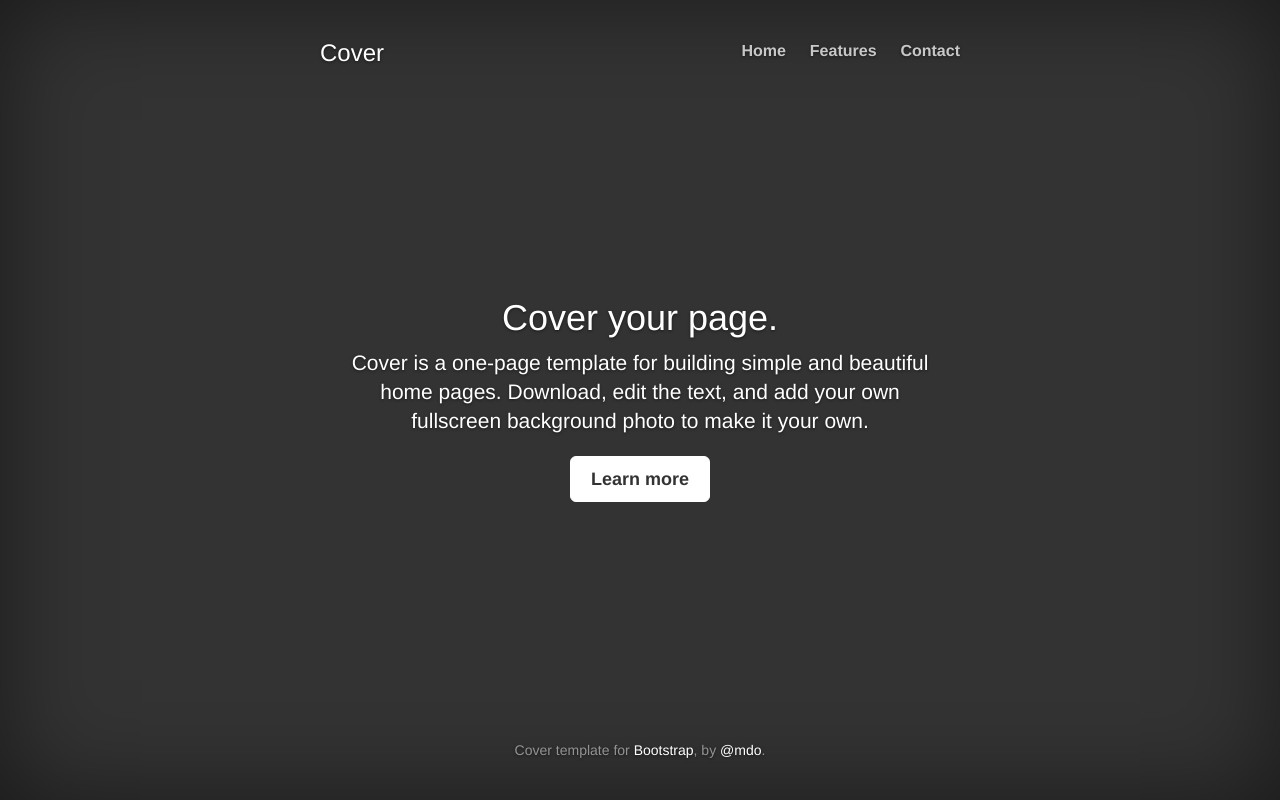
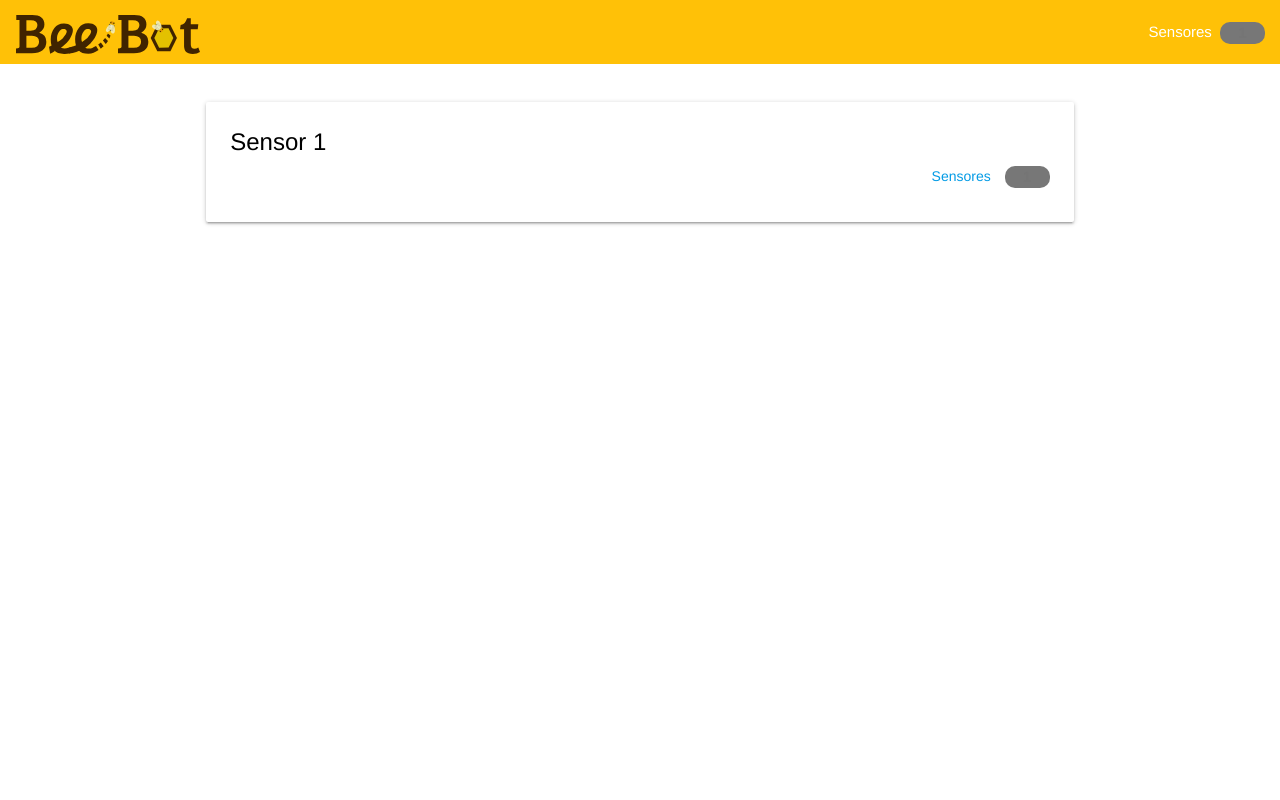
Before and after one commit to gatsbimantico/beebot, a website: page app/index.html in a window 1280 px wide. Drawn offline with nearby package versions, Linux system fonts and the light colour scheme; some packages are replaced by stand-ins of ours; files that its build step writes are made by us from their sources; no server answers; a script that the page names is missing.

Commit message:
inicio de app

```diff
--- a/app/index.html
+++ b/app/index.html
@@ -1,6 +1,9 @@
 <!doctype html>
 <!--[if lt IE 9]> <html class="no-js lt-ie9" lang="es" ng-app="gatsbimantico.Beebot"> <![endif]-->
-<!--[if gt IE 8]><!--> <html class="no-js" lang="es" ng-app="gatsbimantico.Beebot"> <!--<![endif]-->
+<!--[if gt IE 8]><!-->
+<html class="no-js" lang="es" ng-app="gatsbimantico.Beebot">
+<!--<![endif]-->
+
 <head>
 
     <meta charset="utf-8">
@@ -36,35 +39,59 @@
     <!-- endbower -->
     <!-- endbuild -->
 
+    <link rel="stylesheet" href="bower_components/bootstrap/dist/css/bootstrap.min.css">
+    <link rel="stylesheet" href="bower_components/font-awesome/css/font-awesome.css">
+    <link rel="stylesheet" href="bower_components/animate.css/animate.min.css">
+    <link rel="stylesheet" href="bower_components/Materialize/dist/css/materialize.min.css">
+
     <!-- build:css(.tmp) styles/main.min.css -->
-  <link rel="stylesheet" href="styles/main.css">
+    <link rel="stylesheet" href="styles/custom.css">
     <!-- endbuild -->
 
 </head>
 
 <body ontouchstart ng-controller="MainCtrl">
-
-  <div class="site-wrapper">
-    <div class="site-wrapper-inner">
-      <div class="cover-container">
-        <div class="masthead clearfix">
-          <div class="inner" ng-include="'views/partials/header.html'"></div>
+    <header>
+        <nav class="amber z-depth-2">
+            <div class="nav-wrapper">
+                <a class="brand-logo" href="#"><img src="images/beebot.svg" /></a>
+                <ul id="nav-mobile" class="right hide-on-med-and-down">
+                    <li><a href="sass.html">Sensores <span class="badge">{{sensors.length}}</span></a></li>
+                </ul>
             </div>
-        <div class="inner cover">
-          <div class="inner" ng-view></div>
+        </nav>
+    </header>
+    <main>
+        <div class="section white white-text">
         </div>
-        <div class="mastfoot">
-          <div class="inner" ng-include="'views/partials/footer.html'"></div>
+        <div class="col-xs-12">
+            <div class="container">
+                <div class="col s12 m8 offset-m2 l6 offset-l3" ng-repeat="sensor in sensors">
+                    <div class="card row valign-wrapper">
+                        <div class="card-content col s12">
+                            <span class="card-title black-text">{{sensor.name}}</span>
+                            <ul id="nav-mobile" class="right">
+                                <li><a href="sass.html">Sensores <span class="badge">{{sensors.length}}</span></a></li>
+                            </ul>
                         </div>
                     </div>
                 </div>
             </div>
+        </div>
+    </main>
 
     <!-- build:js scripts/components.min.js -->
     <!-- bower:js -->
+    <script src="bower_components/jquery/dist/jquery.js"></script>
+    <script src="bower_components/angular/angular.js"></script>
+    <script src="bower_components/ui-router/release/angular-ui-router.js"></script>
+    <script src="bower_components/angular-animate/angular-animate.js"></script>
+    <script src="bower_components/angular-resource/angular-resource.js"></script>
+    <script src="bower_components/angular-route/angular-route.js"></script>
     <!-- endbower -->
     <script src="bower_components/angular-i18n/angular-locale_es.js"></script>
     <!-- endbuild -->
+    <script src="bower_components/Materialize/dist/js/materialize.min.js"></script>
 
     <!-- build:js scripts/app.min.js -->
     <script src="scripts/app.js"></script>
--- a/app/scripts/controllers/main.js
+++ b/app/scripts/controllers/main.js
@@ -2,9 +2,25 @@
 
 angular.module('gatsbimantico.Beebot')
 
-  .controller('MainCtrl', function($scope, $location, version) {
+.controller('MainCtrl', ['$scope', '$location', 'version', '$resource', function ($scope, $location, version, $resource) {
 
     $scope.$path = $location.path.bind($location);
     $scope.version = version;
 
-  });
+
+    var E = $resource("http://192.168.13.100:8080/sensor/2/historic");
+
+    window.console.log(E);
+    var entries = E.query(function () {
+        console.log(entries);
+    });
+
+    $scope.sensors = [
+        {
+            name: 'Sensor 1',
+            t: 25,
+            h: 0.8
+        }
+    ];
+
+}]);
--- /dev/null
+++ b/app/styles/custom.css
@@ -0,0 +1,22 @@
+a:link,
+a:visited,
+a:hover,
+a:active {
+    text-decoration: none !important;
+}
+
+.nav-wrapper a:link,
+.nav-wrapper a:visited,
+.nav-wrapper a:hover,
+.nav-wrapper a:active {
+    color: white;
+}
+
+.brand-logo {
+    height: 100%;
+}
+
+.brand-logo img {
+    margin-left: 0.5em;
+    height: 60%;
+}
```
Also changed, not shown: Gruntfile.js (+4 -26 lines), app/images/beebot.svg (added). Lines whose indentation alone changed are shown as unchanged.
